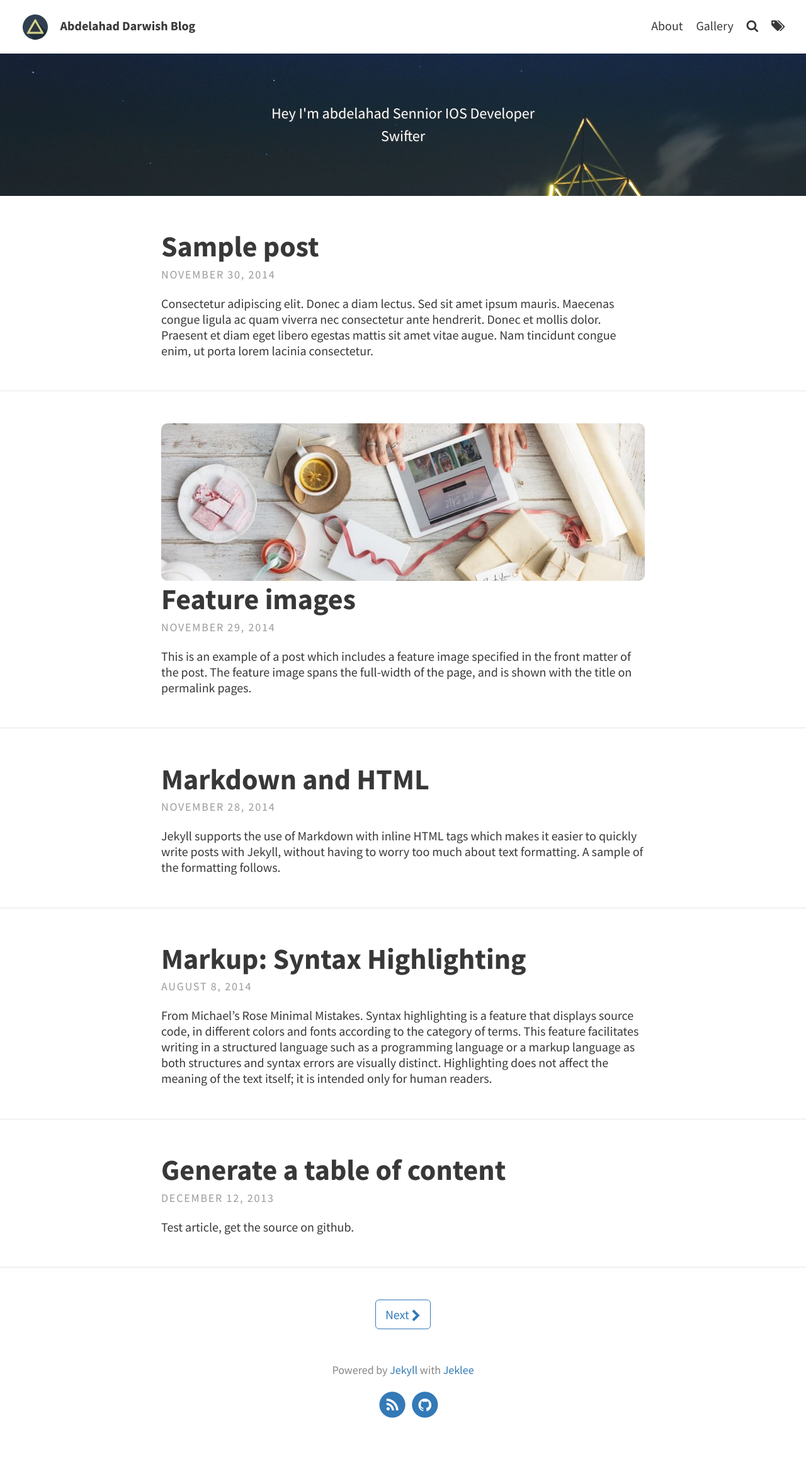
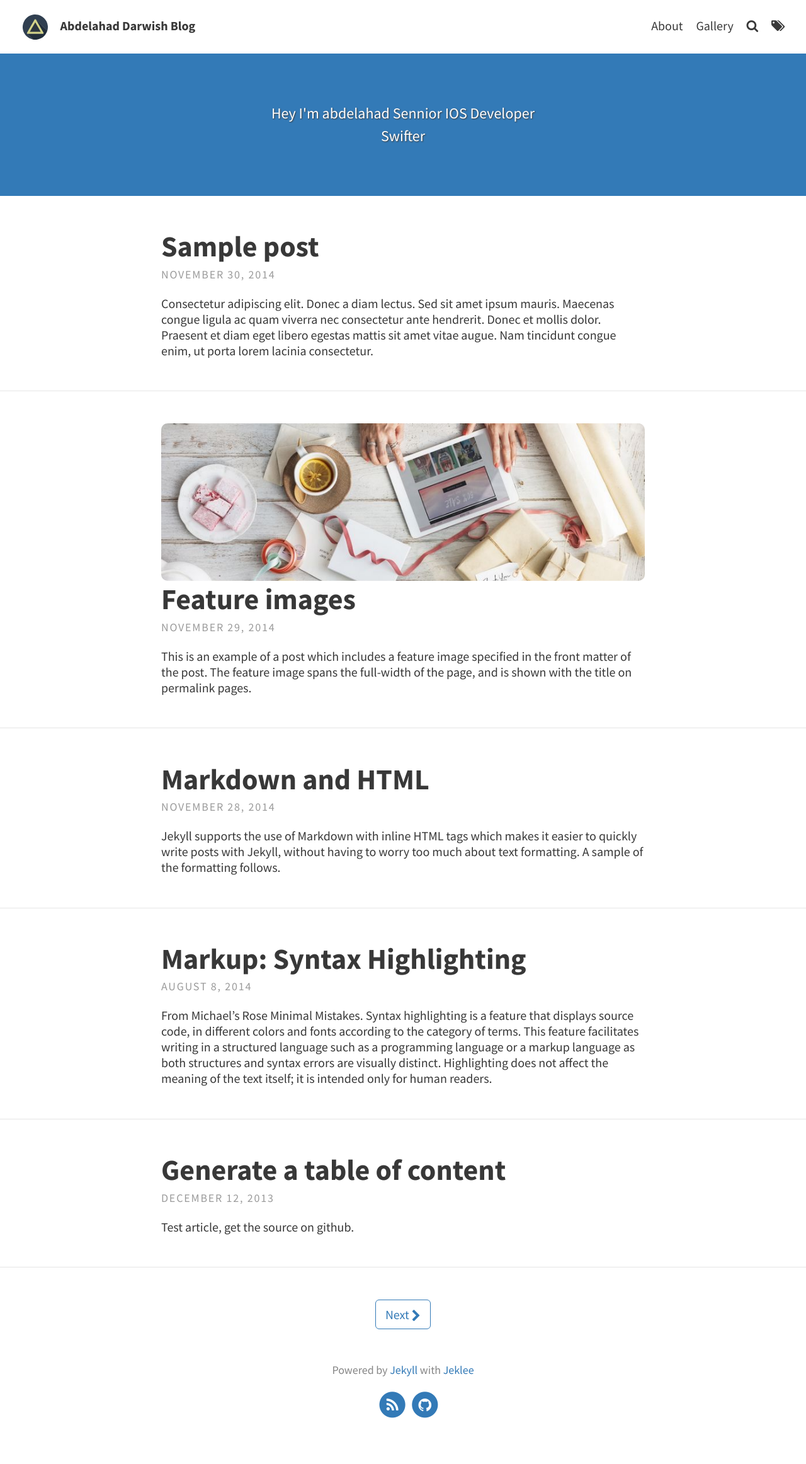
Before and after one commit to abdela7ad/abdela7ad.github.io, a Jekyll site: the page built from index.html, in a window 1280 px wide. Shown: the whole page at 63% size. Built offline with Jekyll 4.4.1, drawn with Linux system fonts in a browser that asks for light colours; the list of posts is cut into pages by our own code.

Commit message:
Update _config.yml

```diff
--- a/_config.yml
+++ b/_config.yml
@@ -16,7 +16,7 @@ theme_settings:
   # Header and footer text
   header_text: > #two or three lines to describe your site
      <p>Hey I'm abdelahad Sennior IOS Developer<br> Swifter</p>
-  header_text_feature_image: assets/img/pexels/triangular.jpeg
+ # header_text_feature_image: assets/img/pexels/triangular.jpeg
   footer_text: >
    Powered by <a href="https://jekyllrb.com/">Jekyll</a> with <a href="https://github.com/sylhare/Type-on-Strap">Jeklee</a>
 
```
